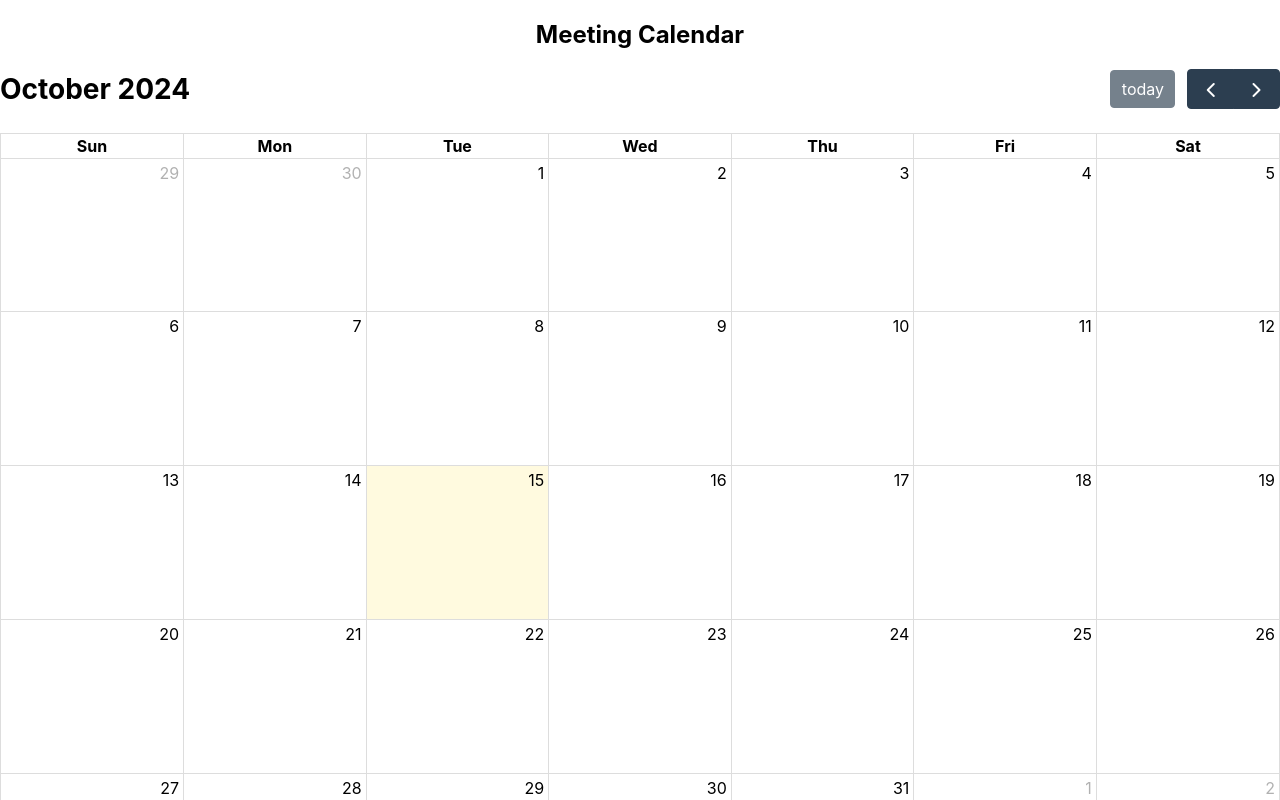
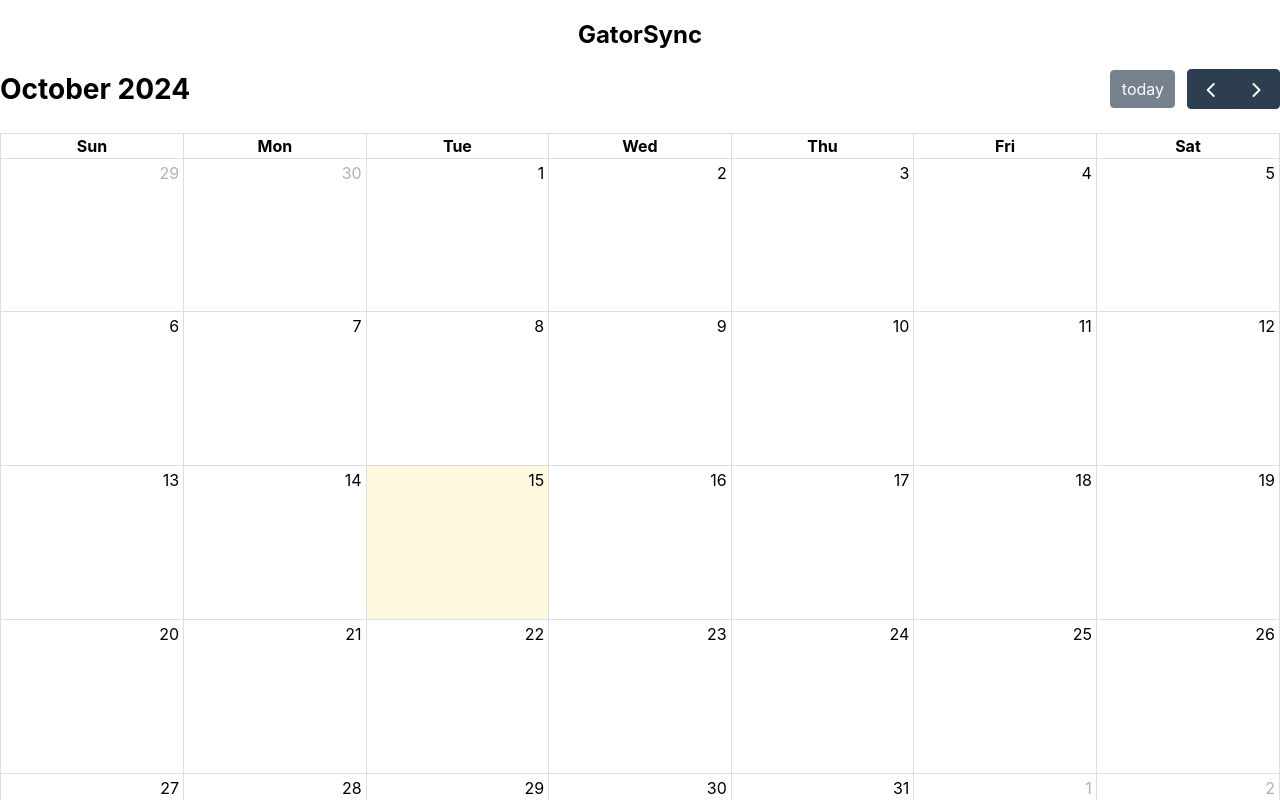
Before and after one commit to alexfisher03/CEN3031_Group4, a React (Create React App) app in the folder frontend/: page /#/ in a window 1280 px wide. Shown: the top 800 px of the page. Built offline with nearby package versions, Linux system fonts and the light colour scheme.

Commit message:
chloe first

```diff
--- a/frontend/src/components/Calendar.jsx
+++ b/frontend/src/components/Calendar.jsx
@@ -1,55 +1,107 @@
 import React, { useState } from 'react';
+
 import FullCalendar from '@fullcalendar/react';
+
 import dayGridPlugin from '@fullcalendar/daygrid';
+
 import axios from 'axios';
 
+
+
 function Calendar() {
+
   const [title, setTitle] = useState('');
+
   const [date, setDate] = useState('');
+
   const [time, setTime] = useState('');
 
+
+
   const handleSubmit = async () => {
+
     try {
+
       const response = await axios.post('http://localhost:8000/api/meetings/', {
+
         title,
+
         date,
+
         time,
+
       });
+
       alert('Meeting submitted successfully!');
+
       // Optionally clear the form after submission
+
       setTitle('');
+
       setDate('');
+
       setTime('');
+
     } catch (error) {
+
       console.error('Error submitting meeting:', error);
+
     }
+
   };
 
   return (
+
     <div>
-      <h2>Meeting Calendar</h2>
+
+      <h2>GatorSync</h2>
+
       <FullCalendar plugins={[dayGridPlugin]} initialView="dayGridMonth" />
+
       <div>
+
         <input
+
           type="text"
+
           placeholder="Meeting Title"
+
           value={title}
+
           onChange={(e) => setTitle(e.target.value)}
+
         />
+
         <input
+
           type="date"
+
           value={date}
+
           onChange={(e) => setDate(e.target.value)}
+
         />
+
         <input
+
           type="time"
+
           value={time}
+
           onChange={(e) => setTime(e.target.value)}
+
         />
+
         <button onClick={handleSubmit}>Submit Meeting</button>
+
       </div>
+
     </div>
+
   );
+
 }
 
+
+
 export default Calendar;
```
Also changed, not shown: 1 other file (tests, documents, lock files or other folders).
